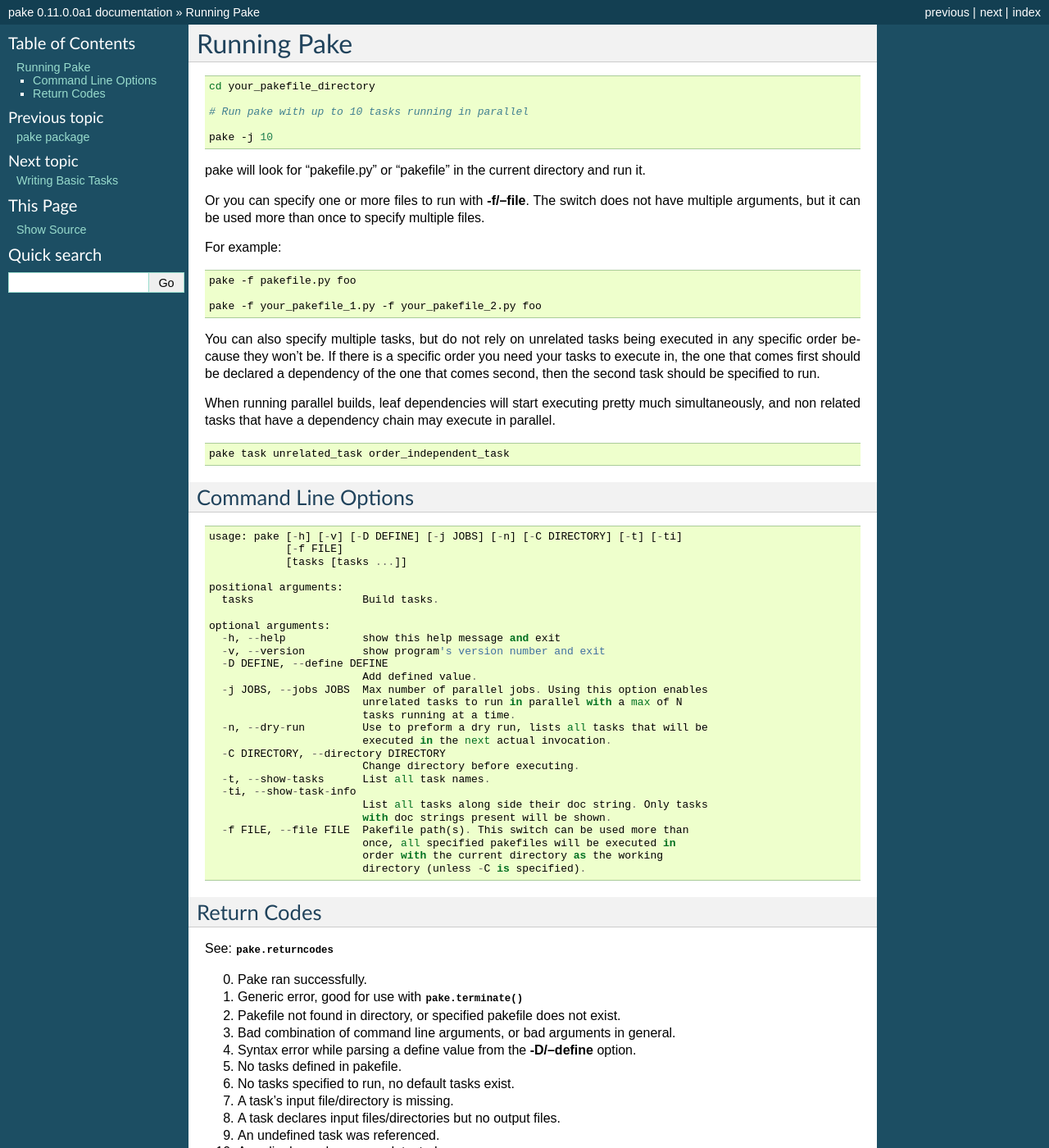
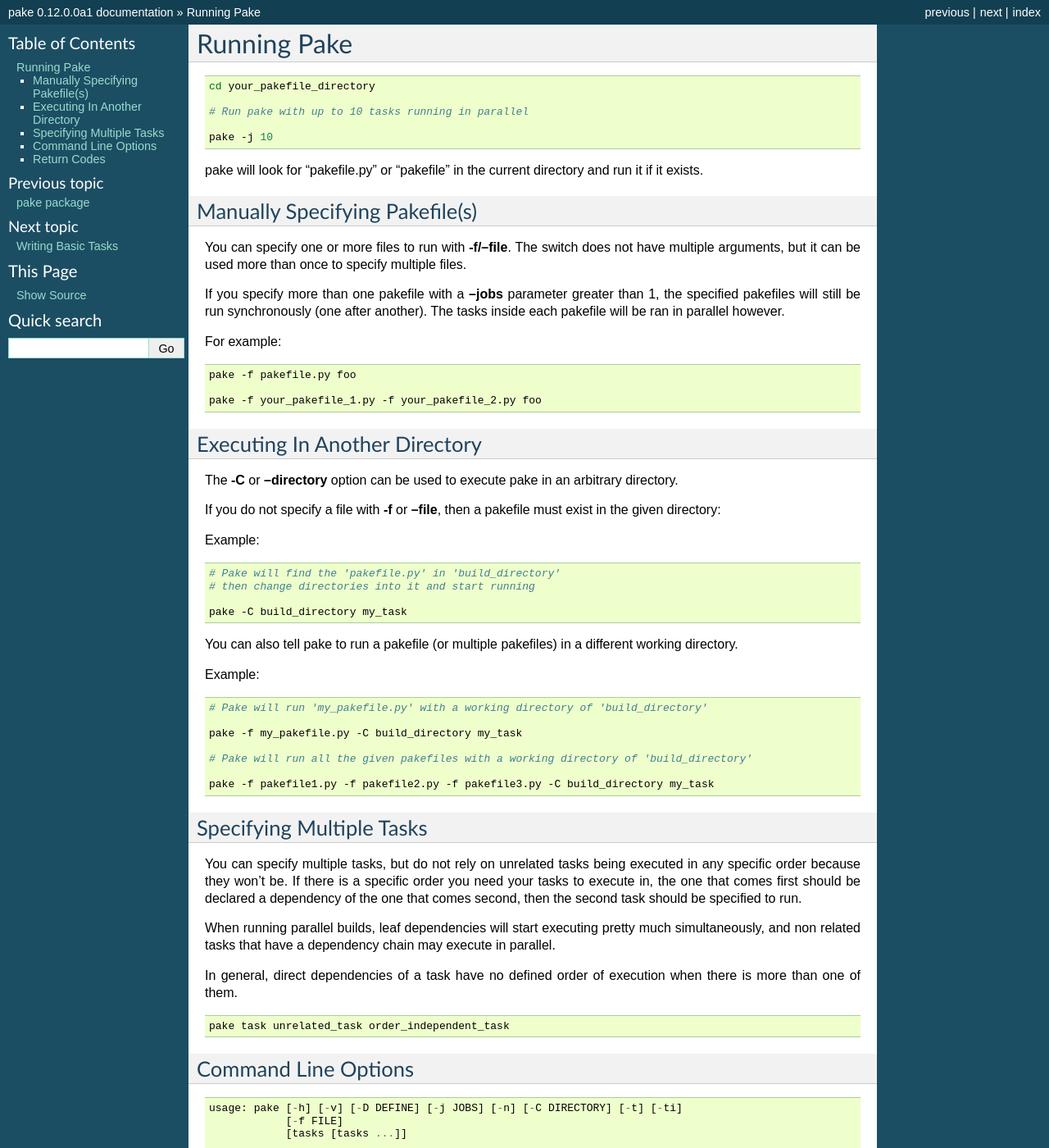
Before and after one commit to Teriks/pake, a Sphinx documentation site: the page built from docs/source/runningpake.rst, in a window 1280 px wide and 1400 px high. Shown: the whole window at 82% size. Built offline with Sphinx 7.4.7, drawn with Linux system fonts in a browser that asks for light colours; some of the changed text lies outside the part shown.

Commit message:
Handle pake.TaskException the same way as pake.TaskExitException
Error information and stack trace for pake.TaskException is now printed
at the very end of pake's output instead of inline to the tasks IO queue.

This makes output more consistent when a task encounters an exception, as
well as easier to grok.

===

Updates to documentation pages, elaborate on the correct usage of pake.terminate.

Provide a page explaining how pake reacts to exceptions and calls to exit()
from inside of a task.

```diff
--- a/docs/source/basictasks.rst
+++ b/docs/source/basictasks.rst
@@ -8,7 +8,7 @@
 as inputs or outputs interchangeably and in combination.
 
 
-*Note:*
+**Note:**
 
 each registered task receives a :py:class:`pake.TaskContext` instance as a single argument when run.
 
--- a/docs/source/conf.py
+++ b/docs/source/conf.py
@@ -32,8 +32,10 @@
 # Add any Sphinx extension module names here, as strings. They can be
 # extensions coming with Sphinx (named 'sphinx.ext.*') or your custom
 # ones.
-extensions = ['sphinx.ext.autodoc',
-    'sphinx.ext.viewcode']
+extensions = [
+    'sphinx.ext.autodoc',
+    'sphinx.ext.viewcode',
+    'sphinx.ext.autosectionlabel']
 
 # Add any paths that contain templates here, relative to this directory.
 templates_path = ['_templates']
--- a/docs/source/index.rst
+++ b/docs/source/index.rst
@@ -46,7 +46,9 @@
 
    Running Pake <runningpake>
    Writing Basic Tasks <basictasks>
+   Exiting Pakefiles Before pake.run <exitingpakefiles>
    Adding Tasks Programmatically <programmaticlyaddtasks>
+   Exceptions Inside Tasks <taskexceptions>
    Parallelism Inside Tasks <multitasking>
    Manipulating Files / Dirs With FileHelper <filehelper>
    Running Commands / Subprocess's <subprocess>
--- a/docs/source/runningpake.rst
+++ b/docs/source/runningpake.rst
@@ -9,11 +9,19 @@
 
     pake -j 10
 
-pake will look for "pakefile.py" or "pakefile" in the current directory and run it.
+pake will look for "pakefile.py" or "pakefile" in the current directory and run it if it exists.
 
-Or you can specify one or more files to run with **-f/--file**.
+
+Manually Specifying Pakefile(s)
+-------------------------------
+
+You can specify one or more files to run with **-f/--file**.
 The switch does not have multiple arguments, but it can be used
 more than once to specify multiple files.
+
+If you specify more than one pakefile with a **--jobs** parameter greater than 1,
+the specified pakefiles will still be run synchronously (one after another).  The tasks
+inside each pakefile will be ran in parallel however.
 
 For example:
 
@@ -24,15 +32,51 @@
     pake -f your_pakefile_1.py -f your_pakefile_2.py foo
 
 
-You can also specify multiple tasks, but do not rely on unrelated tasks
-being executed in any specific order because they won't be.  If there is a specific
-order you need your tasks to execute in, the one that comes first should be declared
-a dependency of the one that comes second, then the second task should be specified to run.
+Executing In Another Directory
+------------------------------
+
+The **-C** or **--directory** option can be used to execute pake in an arbitrary directory.
+
+If you do not specify a file with **-f** or **--file**, then a pakefile must exist in the given directory:
+
+Example:
+
+.. code-block:: bash
+
+    # Pake will find the 'pakefile.py' in 'build_directory'
+    # then change directories into it and start running
+
+    pake -C build_directory my_task
+
+You can also tell pake to run a pakefile (or multiple pakefiles) in a different working directory.
+
+Example:
+
+.. code-block:: bash
+
+    # Pake will run 'my_pakefile.py' with a working directory of 'build_directory'
+
+    pake -f my_pakefile.py -C build_directory my_task
+
+    # Pake will run all the given pakefiles with a working directory of 'build_directory'
+
+    pake -f pakefile1.py -f pakefile2.py -f pakefile3.py -C build_directory my_task
+
+
+Specifying Multiple Tasks
+-------------------------
+
+You can specify multiple tasks, but do not rely on unrelated tasks being executed in any
+specific order because they won't be.  If there is a specific order you need your tasks to
+execute in, the one that comes first should be declared a dependency of the one that comes
+second, then the second task should be specified to run.
 
 When running parallel builds, leaf dependencies will start executing pretty much
 simultaneously, and non related tasks that have a dependency chain may execute
 in parallel.
 
+In general, direct dependencies of a task have no defined order of execution when
+there is more than one of them.
 
 .. code-block:: bash
 
@@ -77,8 +121,8 @@
 
 See: :py:mod:`pake.returncodes`
 
-0. Pake ran successfully.
-1. Generic error, good for use with :py:meth:`pake.terminate`
+0. Pake ran/exited successfully.
+1. Generic error, good for use with :py:meth:`pake.terminate` (or **exit()** inside tasks)
 2. Pakefile not found in directory, or specified pakefile does not exist.
 3. Bad combination of command line arguments, or bad arguments in general.
 4. Syntax error while parsing a define value from the **-D/--define** option.
--- a/pake/__init__.py
+++ b/pake/__init__.py
@@ -21,7 +21,7 @@
 __author__ = 'Teriks'
 __copyright__ = 'Copyright (c) 2016 Teriks'
 __license__ = 'Three Clause BSD'
-__version__ = '0.11.0.0'
+__version__ = '0.12.0.0'
 
 from .filehelper import FileHelper
 
@@ -57,7 +57,7 @@
 from .subpake import subpake, export, SubpakeException
 
 __all__ = [
-    'init'
+    'init',
     'is_init',
     'run',
     'terminate',
```
Also changed, not shown: docs/source/exitingpakefiles.rst (added, +50 -0 lines), docs/source/programmaticlyaddtasks.rst (+27 -0 lines), docs/source/taskexceptions.rst (added, +130 -0 lines), 5 other files.
